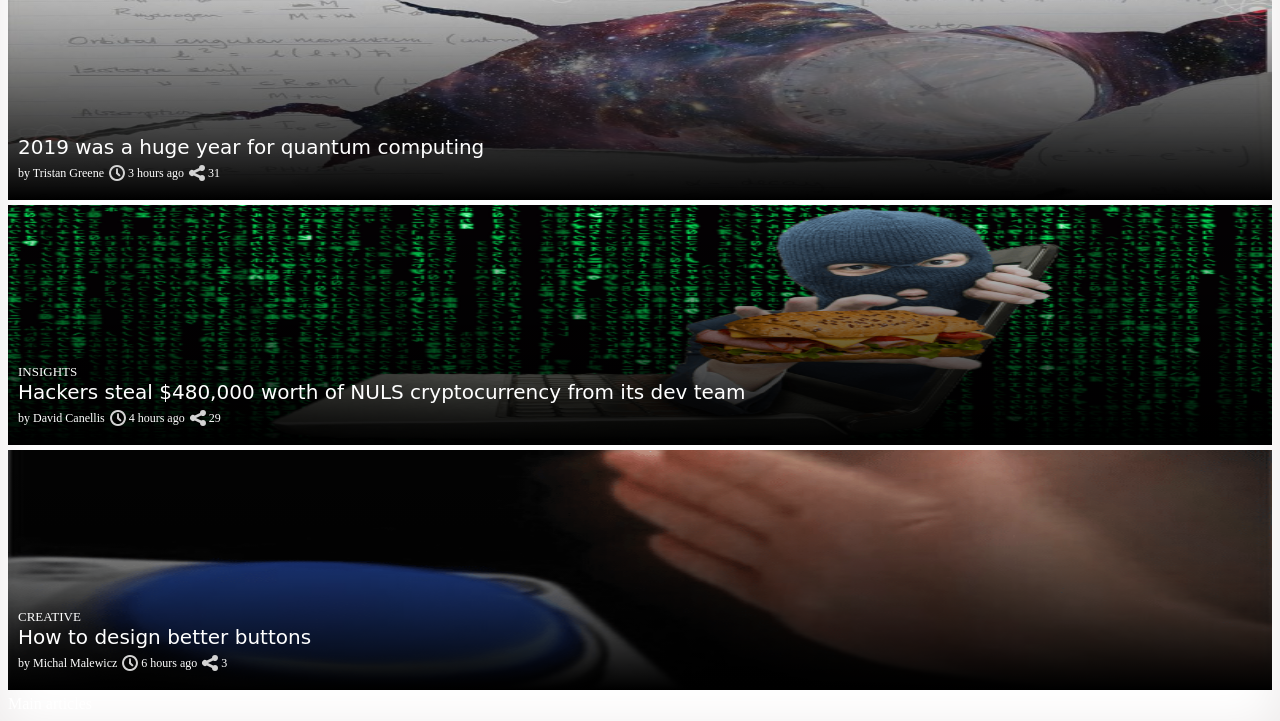
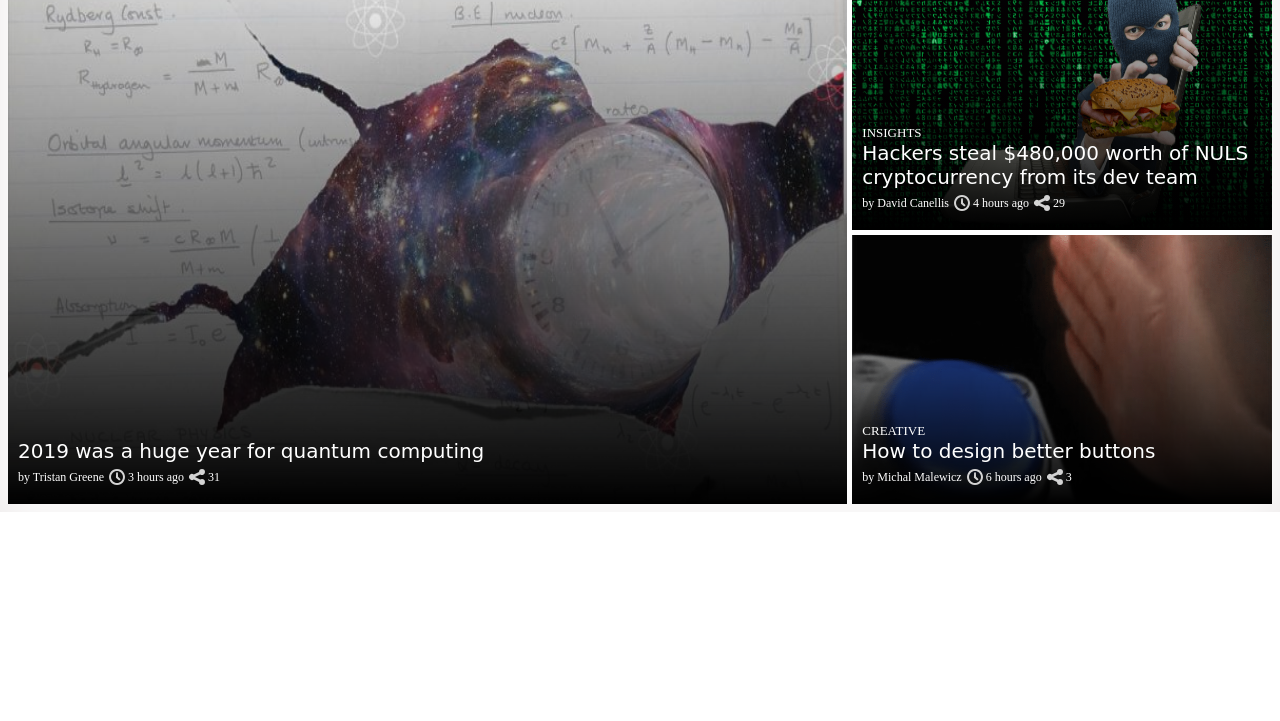
Before and after one commit to srueda27/the-next-web-clone, a website: page index.html in a window 1280 px wide. Shown: the part 96-817 px from the top of the page. Drawn offline with Linux system fonts and the light colour scheme; a web font is replaced by a local one.

Commit message:
add 1024 media query styles for big-images

```diff
--- a/css/styles.css
+++ b/css/styles.css
@@ -81,6 +81,12 @@
   padding: 8px;
   box-shadow: 0 8px 50px rgb(236, 233, 233) inset;
   color: #fff;
+  position: relative;
+}
+
+.big-images > h1 {
+    position: absolute;
+    clip-path: polygon(0px 0px, 0px 0px, 0px 0px, 0px 0px);
 }
 
 .big-images__item {
@@ -229,6 +235,25 @@
     display: none;
   }
   /* #endregion nav-bar */
+
+  /* #region big-images */
+  .big-images {
+    height: 50vh;
+    grid-template-columns: 2fr 1fr;
+    grid-template-rows: 1fr 1fr;
+    grid-template-areas:
+      "main item"
+      "main item1";
+  }
+
+  .big-images__item {
+      height: 100%;
+  }
+
+  .big-images__item__list--hide-share li:last-child {
+      display: none;
+  }
+  /* #endregion big-images */
 }
 
 @media only screen and (min-width: 1024px) {
@@ -244,5 +269,16 @@
       "menu";
   }
   /* #endregion nav-bar */
+
+  /* #region big-images */
+  .big-images {
+    height: 75vh;
+    max-height: 560px;
+   }
+
+   .big-images__item__list--hide-share li:last-child {
+        display: block;
+    }
+  /* #end region big-images */
 }
 /* #endregion media-queries */
--- a/index.html
+++ b/index.html
@@ -102,7 +102,7 @@
                         Hackers steal $480,000 worth of NULS cryptocurrency from its dev
                         team
                     </h1>
-                    <ul class="big-images__item__list">
+                    <ul class="big-images__item__list big-images__item__list--hide-share">
                         <li>by <a href="javascript:void(0)">David Canellis</a></li>
                         <li>
                             <svg viewBox="-7.5 992.5 16 16" id="clock--dark" x="144" y="144"
@@ -140,7 +140,7 @@
                 <header>
                     <h5>CREATIVE</h5>
                     <h1>How to design better buttons</h1>
-                    <ul class="big-images__item__list">
+                    <ul class="big-images__item__list big-images__item__list--hide-share">
                         <li>by <a href="javascript:void(0)">Michal Malewicz</a></li>
                         <li>
                             <svg viewBox="-7.5 992.5 16 16" id="clock--dark" x="144" y="144"
```
